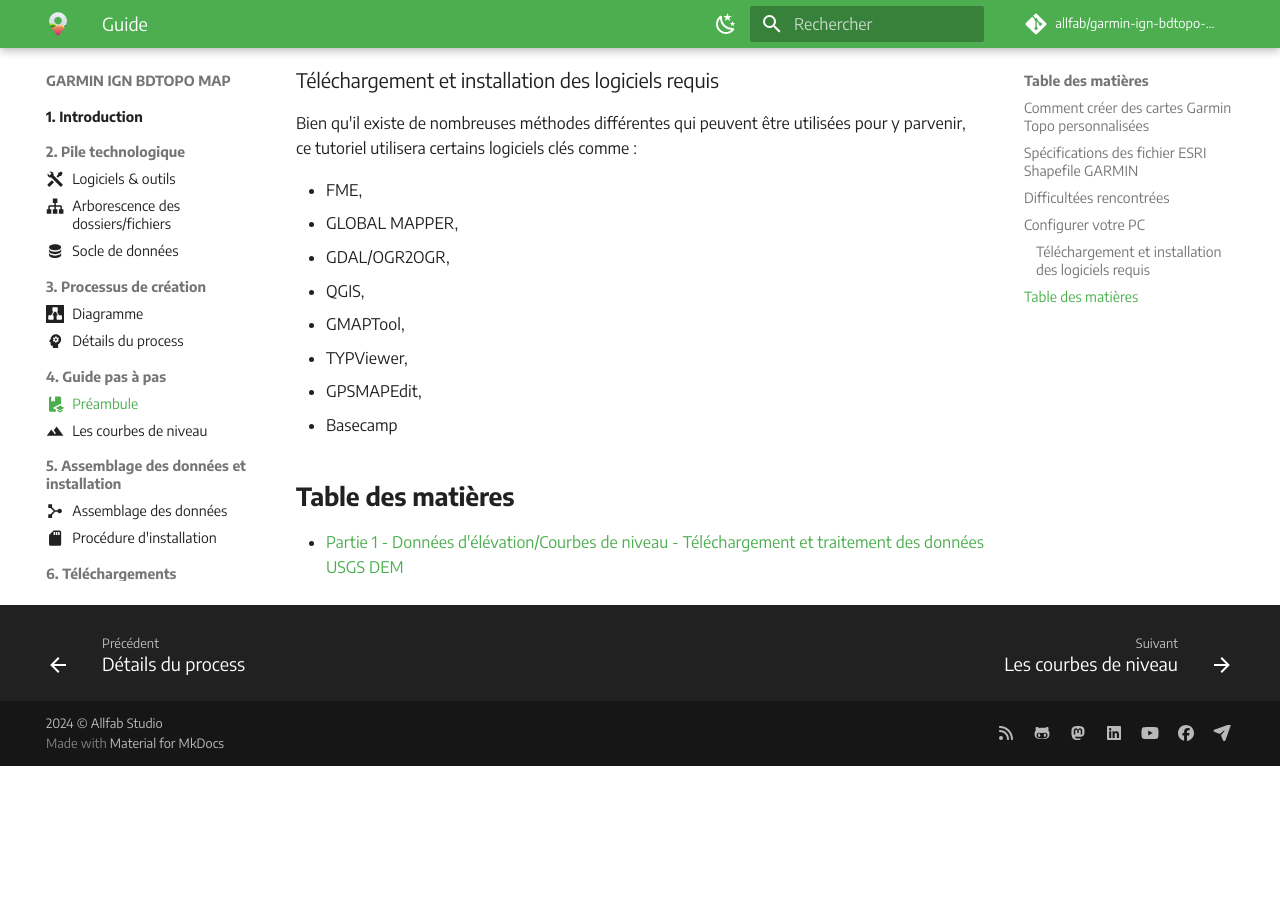
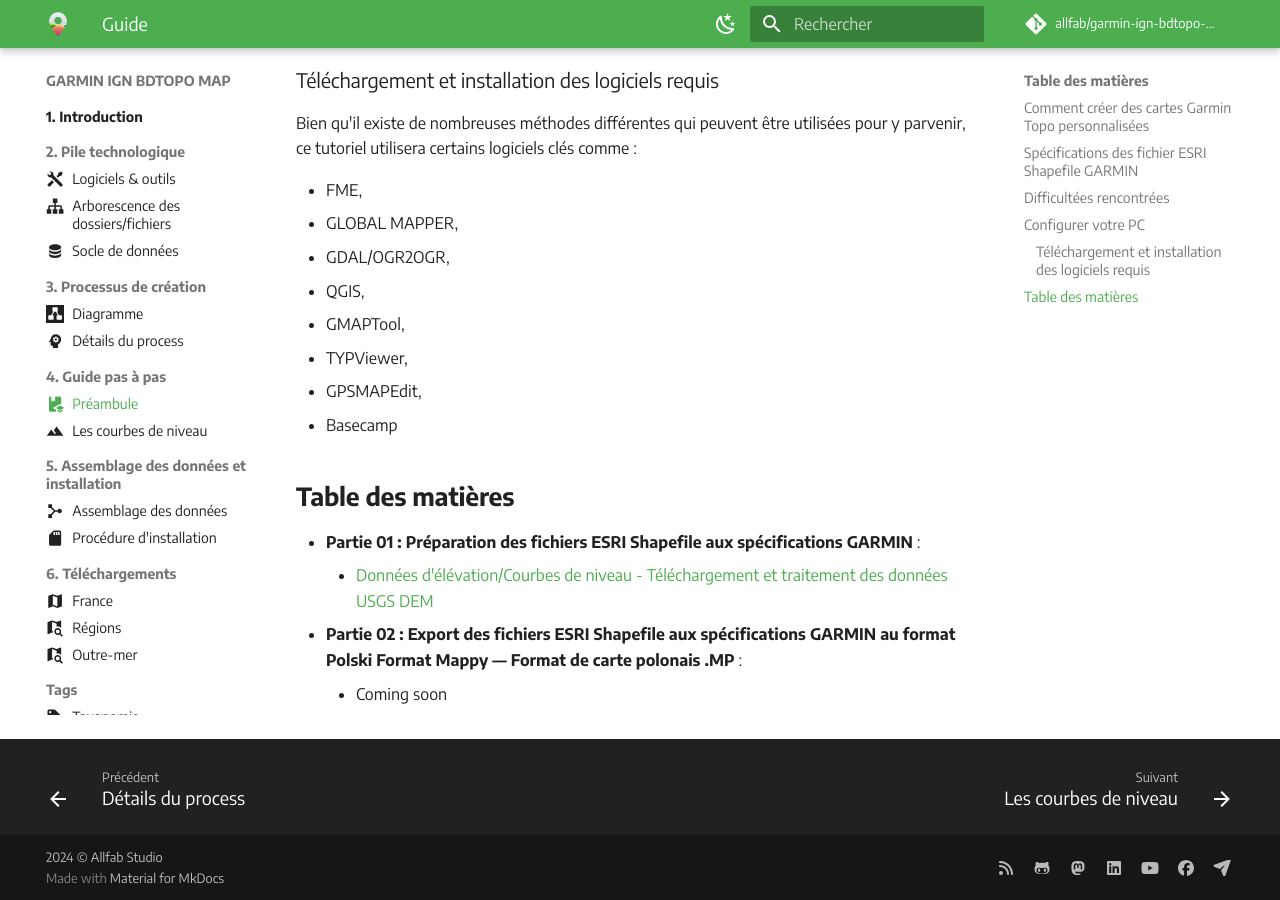
Before and after one commit to allfab/garmin-ign-bdtopo-map, an MkDocs documentation site: the page built from docs/04-tutorials/preamble.md, in a window 1280 px wide and 900 px high, scrolled down 3593 px. Built offline with MkDocs 1.6.1 and Material for MkDocs 9.7.7, drawn with Linux system fonts in a browser that asks for light colours; some web fonts are replaced; comment, search, counter and statistics services are not loaded; before the commit the page ends 4359 px from its top, so only the background shows below that.

Commit message:
UPDATE tutorials SECTION

```diff
--- a/docs/04-tutorials/preamble.md
+++ b/docs/04-tutorials/preamble.md
@@ -76,4 +76,7 @@
 
 ## **Table des matières**
 
-- [Partie 1 - Données d'élévation/Courbes de niveau - Téléchargement et traitement des données USGS DEM](/04-tutorials/contours/)
+- **Partie 01 : Préparation des fichiers ESRI Shapefile aux spécifications GARMIN** :
+    - [Données d'élévation/Courbes de niveau - Téléchargement et traitement des données USGS DEM](/04-tutorials/contours/)
+- **Partie 02 : Export des fichiers ESRI Shapefile aux spécifications GARMIN au format Polski Format Mappy — Format de carte polonais .MP** :
+    - Coming soon
```
